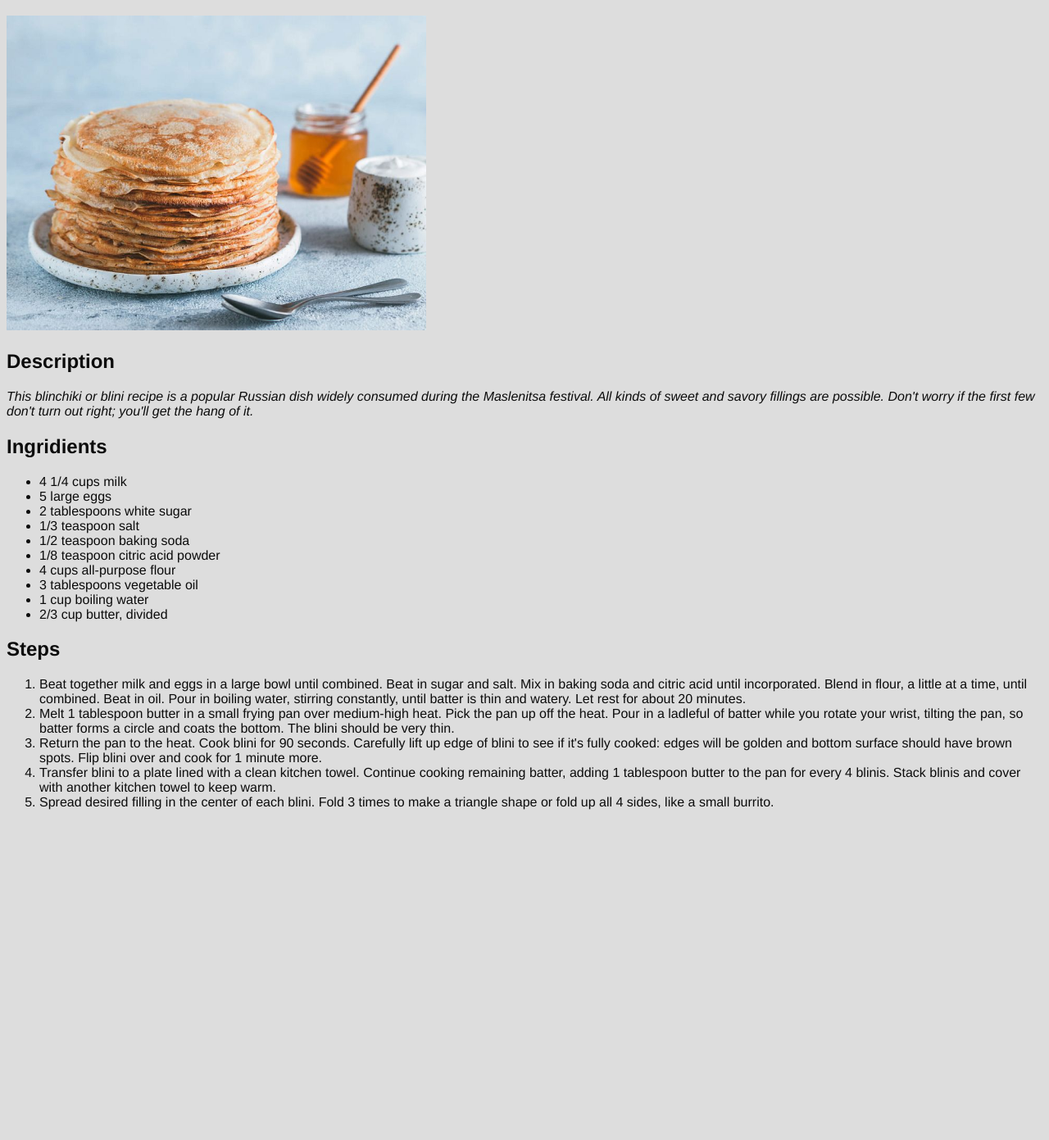
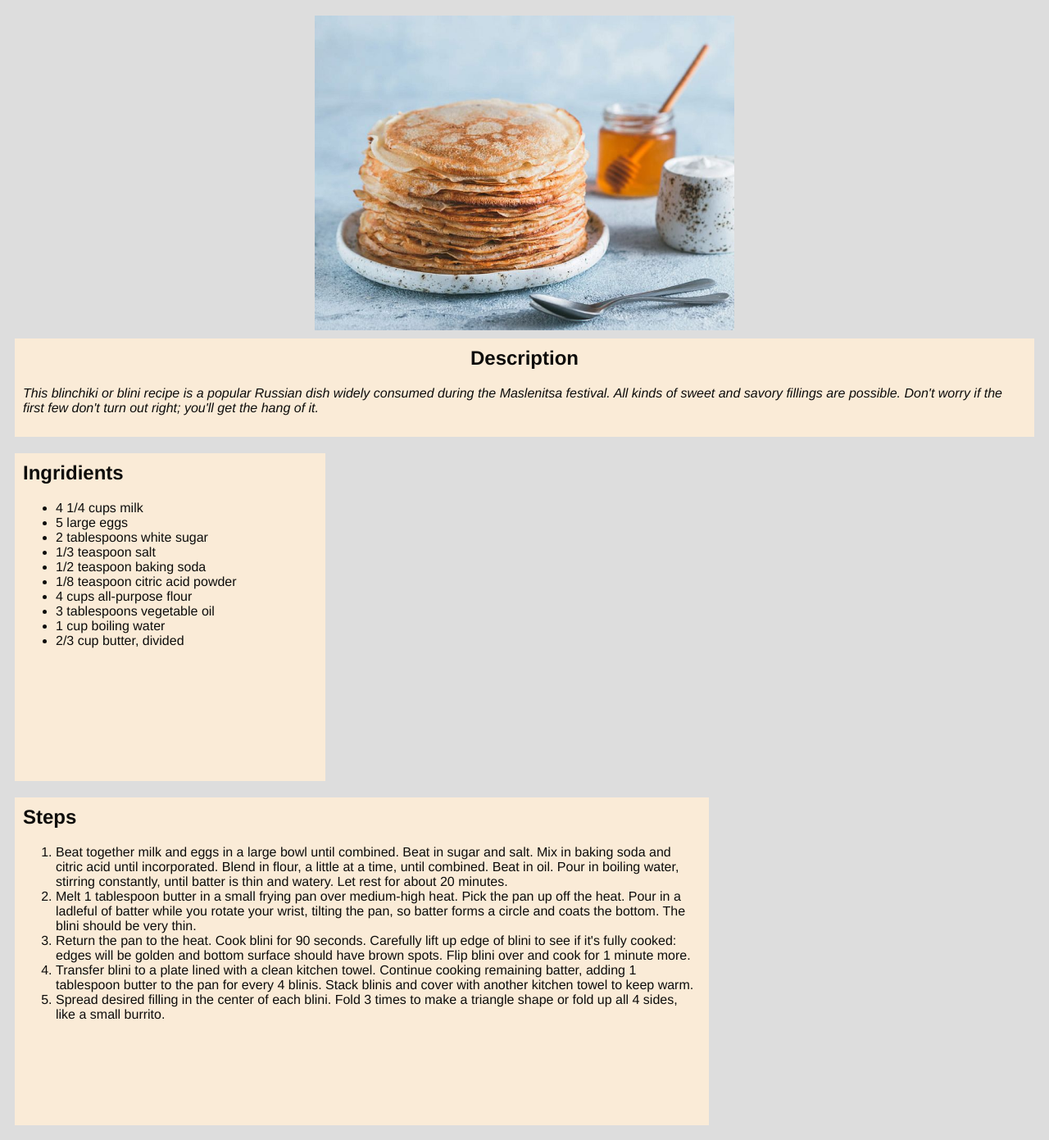
Before and after one commit to RuPakhom/odin-recipes, a plain HTML site: page recipes/blini.html in a window 1280 px wide. Shown: the part 87-1478 px from the top of the page at 82% size. Before the commit the page ends 1091 px from the top, so only its background shows below. Drawn offline with Linux system fonts and the light colour scheme.

Commit message:
Add positioning of sections

```diff
--- a/recipes/blini.html
+++ b/recipes/blini.html
@@ -9,12 +9,17 @@
 <body>
     <a href="../index.html">Home</a>
     <h1>Blini (Russian Pancakes)</h1>
-    <img src="../images/blini.jpg" alt="Pancakes" width="512">
-    <h2>Description</h2>
-    <p class="description-text">This blinchiki or blini recipe is a popular Russian dish widely consumed during the Maslenitsa festival.
+    <img src="../images/blini.jpg" alt="Pancakes" width="512" class="img-section">
+
+    <div class="description-container">
+        <h2 class="description">Description</h2>
+        <p class="description-text">This blinchiki or blini recipe is a popular Russian dish widely consumed during the Maslenitsa festival.
         All kinds of sweet and savory fillings are possible.
         Don't worry if the first few don't turn out right; you'll get the hang of it.</p>
-    <h2>Ingridients</h2>
+    </div>
+
+        <div class="main-section-left">
+            <h2>Ingridients</h2>
     <ul>
         <li>4 1/4 cups milk</li>
         <li>5 large eggs</li>
@@ -27,6 +32,7 @@
         <li>1 cup boiling water</li>
         <li>2/3 cup butter, divided</li>
     </ul>
+</div><div class="main-section-right">
     <h2>Steps</h2>
     <ol>
         <li>Beat together milk and eggs in a large bowl until combined.
@@ -48,6 +54,7 @@
         <li>Spread desired filling in the center of each blini.
             Fold 3 times to make a triangle shape or fold up all 4 sides, like a small burrito.
         </li>
-    </ol>
+    </ol></div>
+
 </body>
 </html>
--- a/styles.css
+++ b/styles.css
@@ -1,12 +1,28 @@
+*{
+    box-sizing:border-box;
+}
+
+h2, p{
+    margin-top:0;
+}
+
 body{
     font-family:"Helvetica", sans-serif;
     background-color: #dddddd;
     color:rgb(0,0,0,.95)
 }
 
+.menu-container{
+    width:50%;
+    display:inline-block;
+    font-size: 24px;
+    vertical-align:top;
+
+}
+
 ul.menu{
     list-style-type: none;
-    font-size: 24px;
+
 }
 
 a{
@@ -21,7 +37,36 @@ a:visited{
     font-style: italic;
 }
 
-img{
+.main-img{
+    width: 50%;
+    height:auto;
+    display:inline-block;
+}
+
+.img-section{
+    display:block;
     width:512px;
     height:auto;
+    margin:0 auto;
 }
+
+.description{
+    text-align: center;
+}
+
+.description-container, .main-section-left, .main-section-right{
+    background-color: antiquewhite;
+    padding:10px;
+    margin:10px 10px;
+}
+.main-section-left{
+    display:inline-block;
+    width:30%;
+    height:400px;
+}
+.main-section-right{
+    display:inline-block;
+    width:67%;
+    vertical-align: top;
+    height:400px;
+}
```
Also changed, not shown: index.html (+5 -2 lines), recipes/olivye.html (+11 -8 lines), recipes/pelmeni.html (+8 -2 lines).
